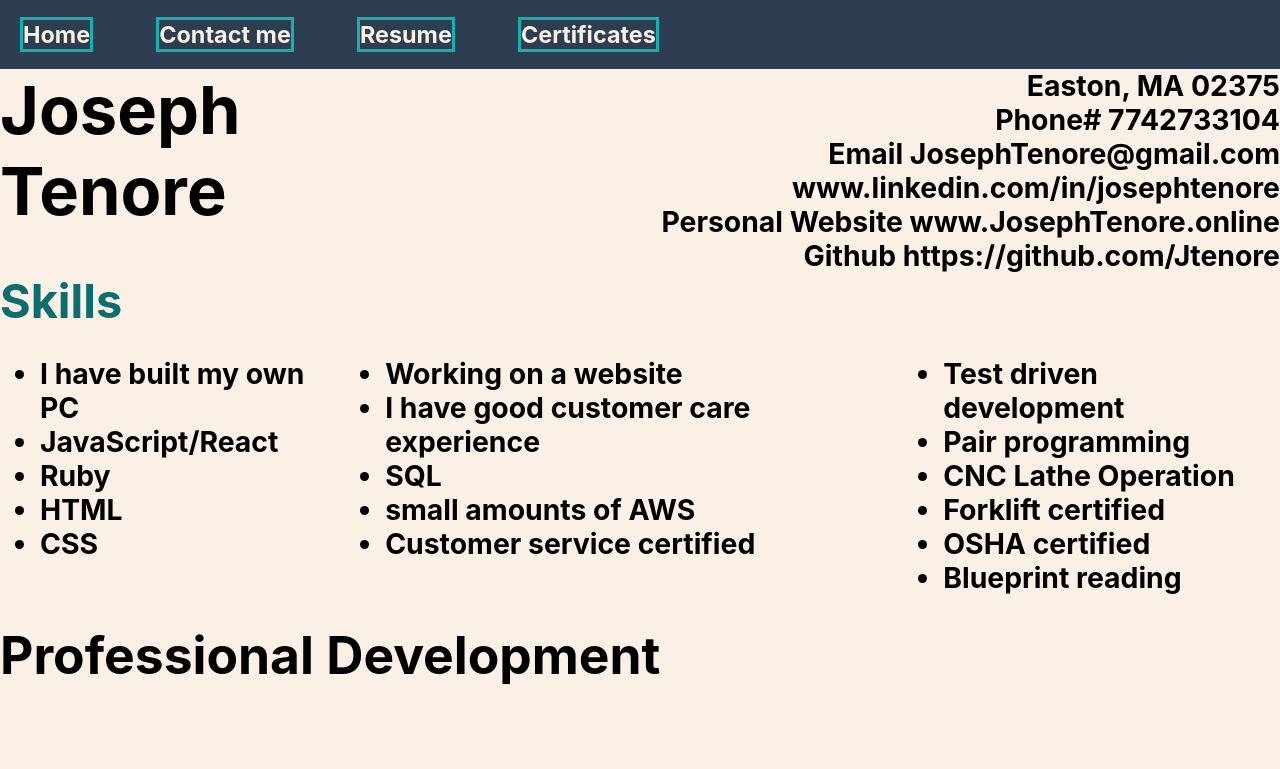
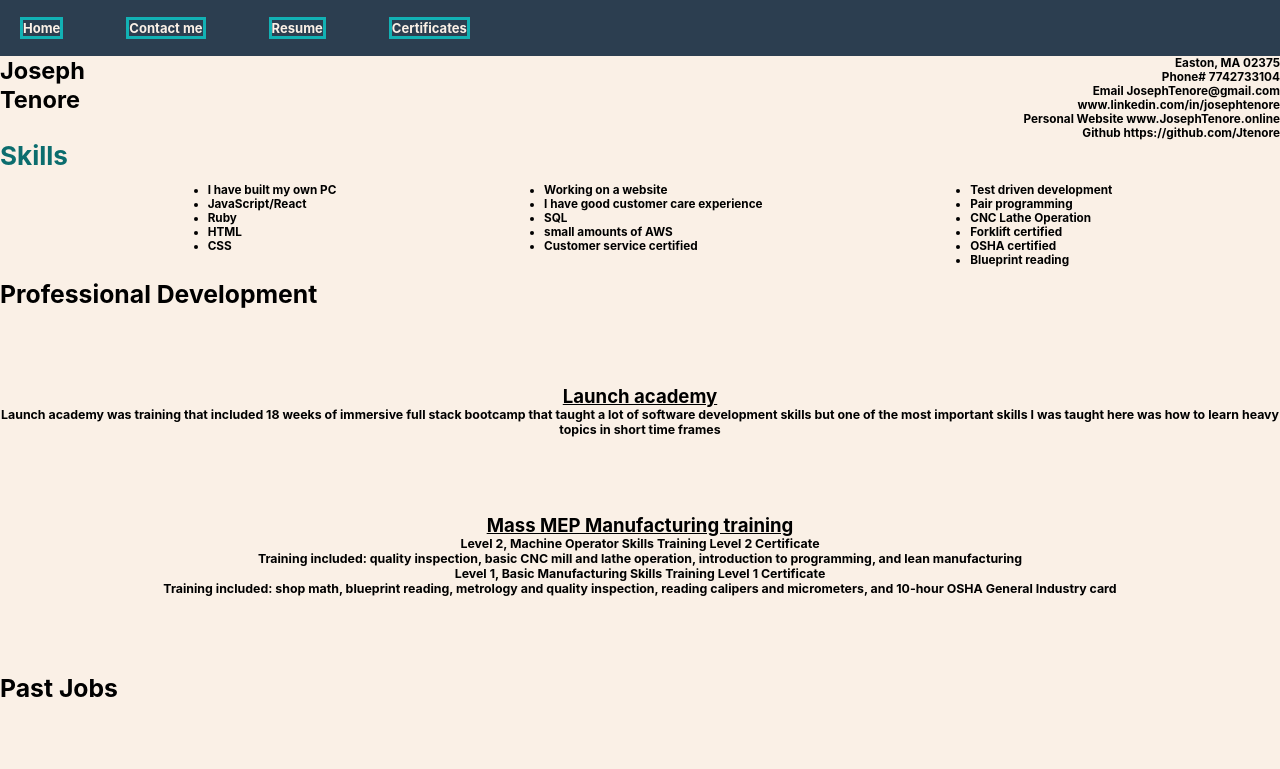
Before and after one commit to Jtenore/my_site, a React (Create React App) app: page /Resume in a window 1280 px wide. Shown: the top 769 px of the page. Built offline with nearby package versions, Linux system fonts and the light colour scheme; the HTML template or start-up script is replaced by a standard one.

Commit message:
Reduced font size

```diff
--- a/src/index.css
+++ b/src/index.css
@@ -1,5 +1,5 @@
 div {
-	font-size: 110%;
+	font-size: 95%;
 }
 
 body {
@@ -68,7 +68,6 @@ textarea {
 
 .resume_name {
 	width: 10%;
-	font-size: 25pt;
 }
 
 .resume_contact {
```
